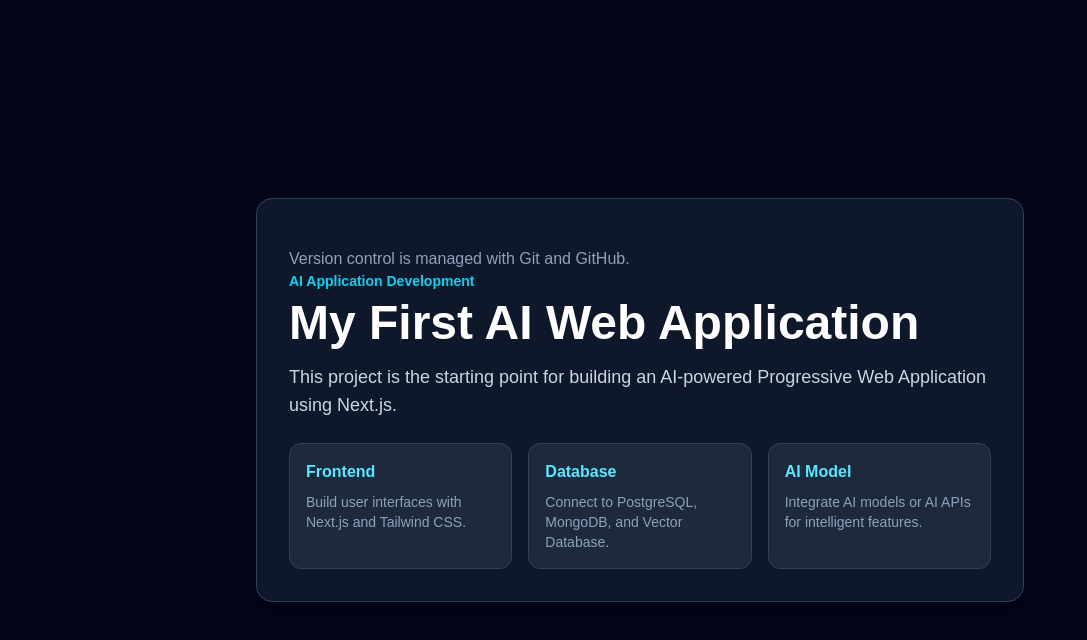
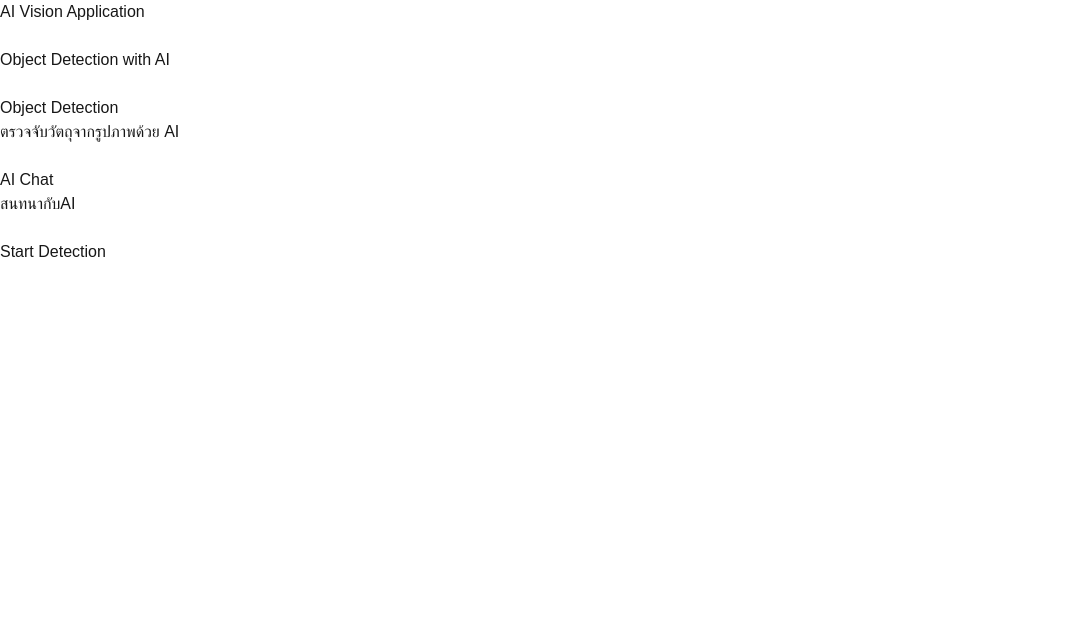
Before and after one commit to famnnod/famaiweb, a Next.js app: page / in a window 1280 px wide. Shown: the top 640 px of the page, without its empty margins (0-1087 px from the left). Built offline with nearby package versions, Linux system fonts and the light colour scheme.

Commit message:
Component and props

```diff
--- a/app/page.tsx
+++ b/app/page.tsx
@@ -1,41 +1,24 @@
+import { AppHeader }
+    from "@/components/AppHeader";
+import { FeatureCard } from "@/components/FeatureCard";
 export default function Home() {
     return (
-        <main className="min-h-screen bg-slate-950 text-white flex items-center justify-center p-6">
-            <section className="max-w-3xl w-full rounded-2xl bg-slate-900 border border-slate-700
-p-8 shadow-xl">
-                <p className="text-slate-400 mt-4">Version control is managed with Git and
-                    GitHub.</p>
-                <p className="text-sm text-cyan-400 font-semibold mb-2">
-                    AI Application Development
-                </p>
-                <h1 className="text-3xl md:text-5xl font-bold mb-4">
-                    My First AI Web Application
-                </h1>
-                <p className="text-slate-300 text-lg mb-6">
-                    This project is the starting point for building an AI-powered
-                    Progressive Web Application using Next.js.
-                </p>
-                <div className="grid gap-4 md:grid-cols-3">
-                    <div className="rounded-xl bg-slate-800 p-4 border border-slate-700">
-                        <h2 className="font-semibold text-cyan-300">Frontend</h2>
-                        <p className="text-sm text-slate-400 mt-2">
-                            Build user interfaces with Next.js and Tailwind CSS.
-                        </p>
-                    </div>
-                    <div className="rounded-xl bg-slate-800 p-4 border border-slate-700">
-                        <h2 className="font-semibold text-cyan-300">Database</h2>
-                        <p className="text-sm text-slate-400 mt-2">
-                            Connect to PostgreSQL, MongoDB, and Vector Database.
-                        </p>
-                    </div>
-                    <div className="rounded-xl bg-slate-800 p-4 border border-slate-700">
-                        <h2 className="font-semibold text-cyan-300">AI Model</h2>
-                        <p className="text-sm text-slate-400 mt-2">
-                            Integrate AI models or AI APIs for intelligent features.
-                        </p>
-                    </div>
-                </div>
-            </section>
+        <main>
+            <AppHeader />
+            <br></br>
+            <FeatureCard
+                title="Object Detection"
+                description="ตรวจจับวัตถุจากรูปภาพด้วย AI"
+            />
+            <br></br>
+            <FeatureCard
+                title="AI Chat"
+                description="สนทนากับAI"
+            />
+            <br></br>
+            <button>
+                Start Detection
+            </button>
         </main>
     );
 }
--- /dev/null
+++ b/components/AppHeader.tsx
@@ -0,0 +1,13 @@
+export function AppHeader() {
+    return (
+        <header>
+            <h1>
+                AI Vision Application
+            </h1>
+            <br></br>
+            <p>
+                Object Detection with AI
+            </p>
+        </header>
+    );
+}
--- /dev/null
+++ b/components/FeatureCard.tsx
@@ -0,0 +1,15 @@
+type FeatureCardProps = {
+    title: string;
+    description: string;
+};
+export function FeatureCard({
+    title,
+    description
+}: FeatureCardProps) {
+    return (
+        <section>
+            <h2>{title}</h2>
+            <p>{description}</p>
+        </section>
+    );
+}
```
